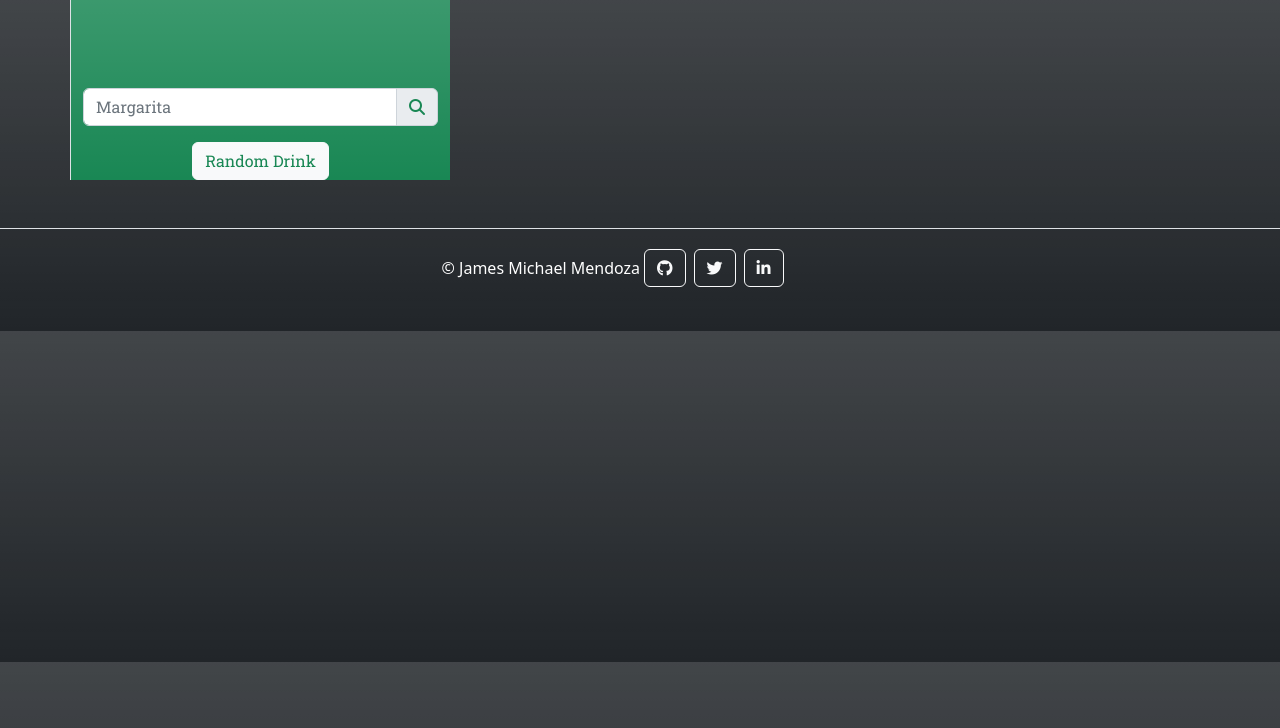
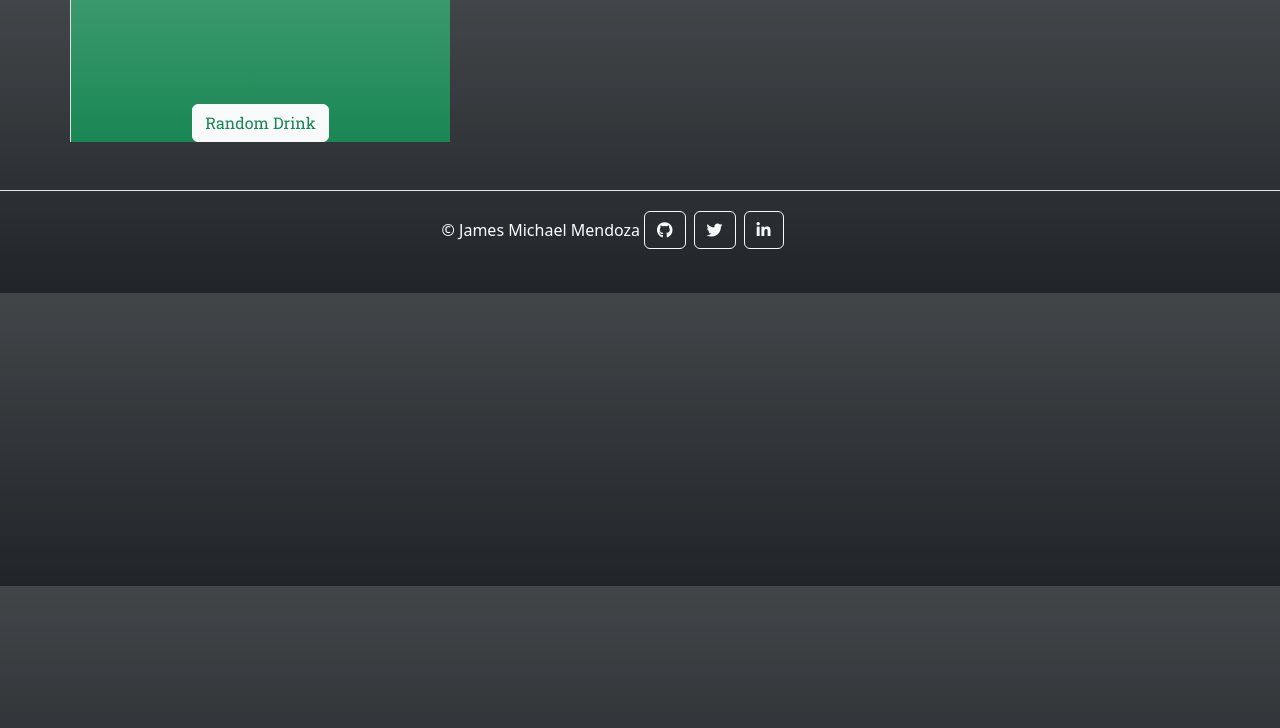
Before and after one commit to Jmpmen/diy-cocktail, a plain HTML site: page index.html in a window 1280 px wide. Drawn offline with nearby package versions, Linux system fonts and the light colour scheme; no server answers.

Commit message:
Finding problem

```diff
--- a/index.html
+++ b/index.html
@@ -35,10 +35,10 @@
 					</div> -->
 					<div id="liveAlertPlaceholder"></div>
 					<div class="align-items-end text-center">
-						<form class="input-group">
+						<!-- <form class="input-group">
 							<input type="search" placeholder="Margarita" class="form-control roboto-slab text-success">
 							<button type="button" class="fa-solid fa-magnifying-glass text-success input-group-text searchButton"></button>
-						</form>
+						</form> -->
 						<button class="roboto-slab btn btn-light randomButton text-success bg-gradient mt-3">Random Drink</button>
 					</div>
 				</div>
```
